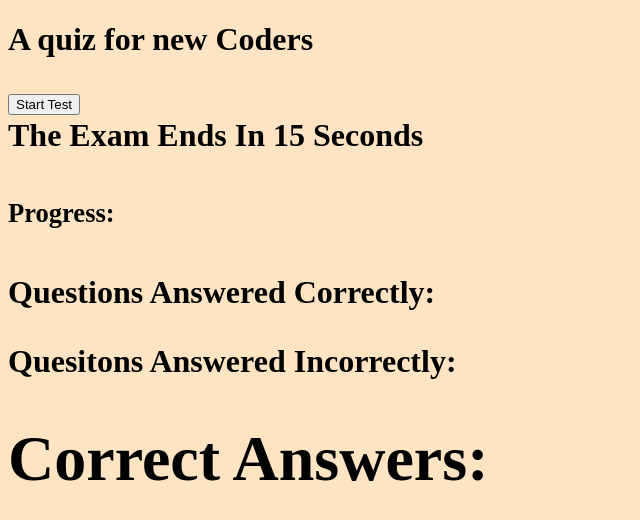
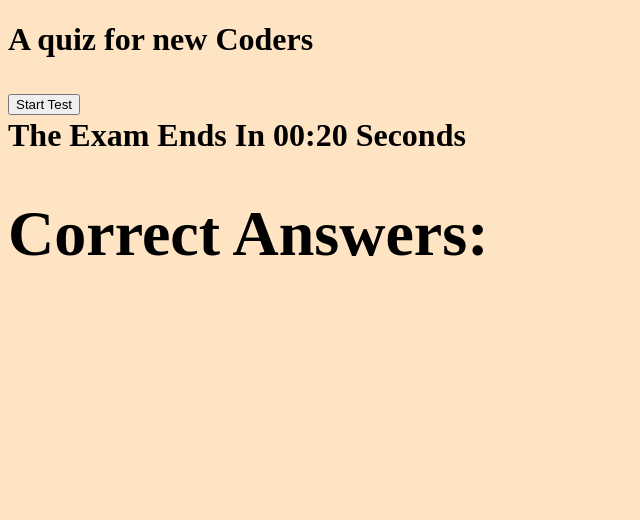
Before and after one commit to jcc377/homeWork4CodingQuiz, a plain HTML site: page index.html in a window 1280 px wide. Shown: the whole page, without its empty margins (0-640 px from the left). Drawn offline with Linux system fonts and the light colour scheme.

Commit message:
twelth commit I failed assignment

```diff
--- a/hw4.js
+++ b/hw4.js
@@ -16,6 +16,9 @@ window.onload = function () {
     })();
 };
 function startTest(){
+    var x = document.getElementById("styleBegin");
+
+}
     // start timer here
     // unhide the first question
 }
@@ -69,7 +72,8 @@ var submitAnswer2 = function () {
         alert('please select choice answer');
     } else if (val == "Byzantium") {
         alert('Answer is correct !');
-
+       // rehides the question
+        // unhides the next question
     } else {
         alert('Answer is wrong');
     }
@@ -91,7 +95,8 @@ var submitAnswer3 = function () {
         alert('please select choice answer');
     } else if (val == "Argyraspides") {
         alert('Answer is correct !');
-
+       // rehides the question
+        // unhides the next question
     } else {
         alert('Answer is wrong');
     }
--- a/index.html
+++ b/index.html
@@ -10,7 +10,7 @@
 
 <body>
     <h1 class="header1">A quiz for new Coders<h1>
-<button id="styleBegin">Start Test</button>
+            <button id="styleBegin">Start Test</button>
             <div>The Exam Ends In <span id="time">00:20</span> Seconds</div>
             <!-- question 1 -->
             <div class="questions1 displayQuestion">
@@ -47,16 +47,16 @@
             </div>
 
             <!-- Storing the User Progress -->
-            <div class="userProgress">
+            <!-- <div class="userProgress">
                 <h5>Progress:</h5>
                 <p>Questions Answered Correctly: <span id="correctAns"></span></p>
-                <p>Quesitons Answered Incorrectly: <span id="incorrectAns"></span></p>
+                <p>Quesitons Answered Incorrectly: <span id="incorrectAns"></span></p> -->
+            <!-- </div> -->
+
+            <div id="correctAnswers">
+                <h1>Correct Answers: <span id="score"></span></h1>
+                <!-- display # of correct answers -->
             </div>
-
-<div id="correctAnswers">
-    <h1>Correct Answers: <span id="score"></span></h1>
-    <!-- display # of correct answers -->
-</div>
 
 
             <script type="text/javascript" src="hw4.js"></script>
```
Also changed, not shown: 1 other file.
